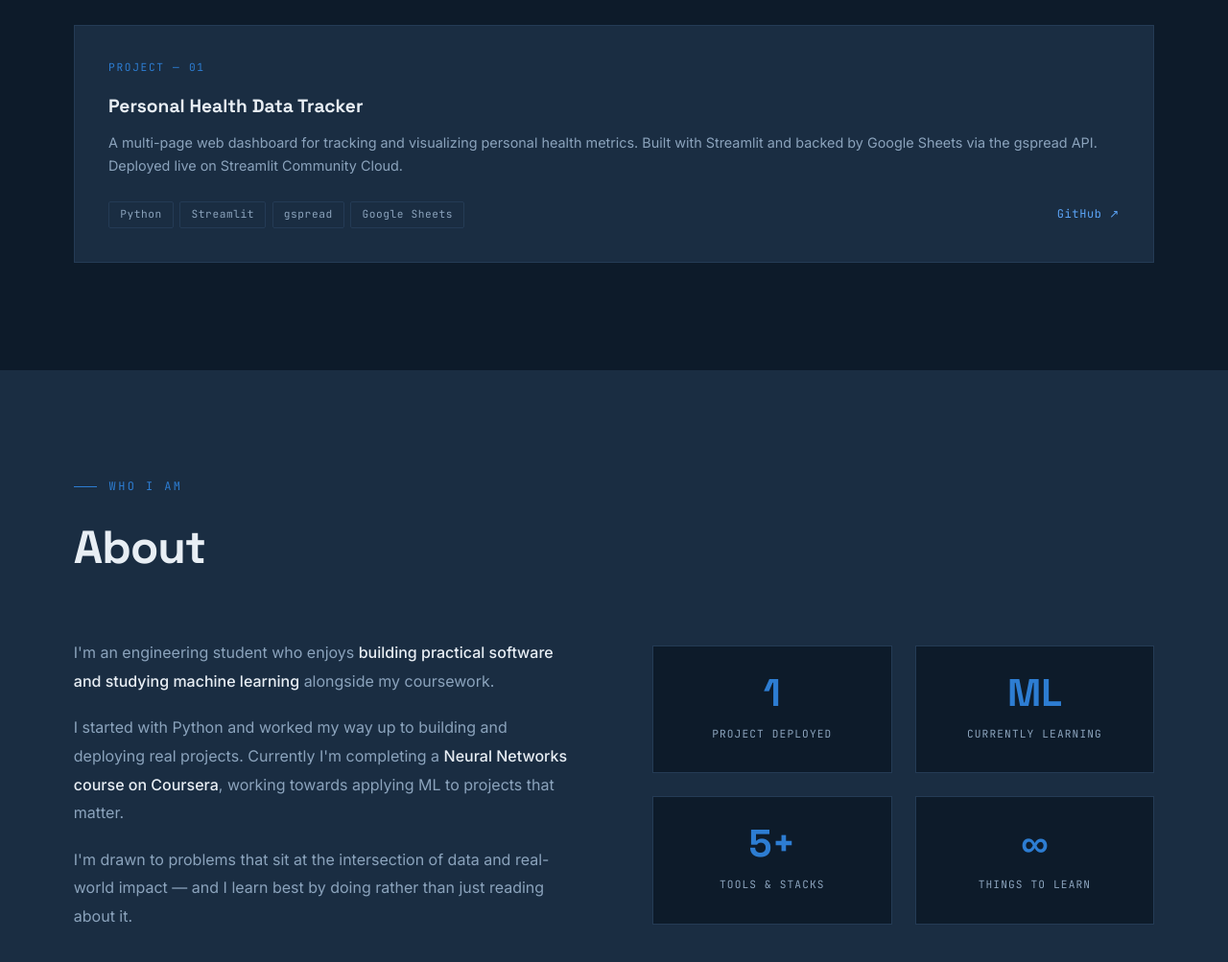
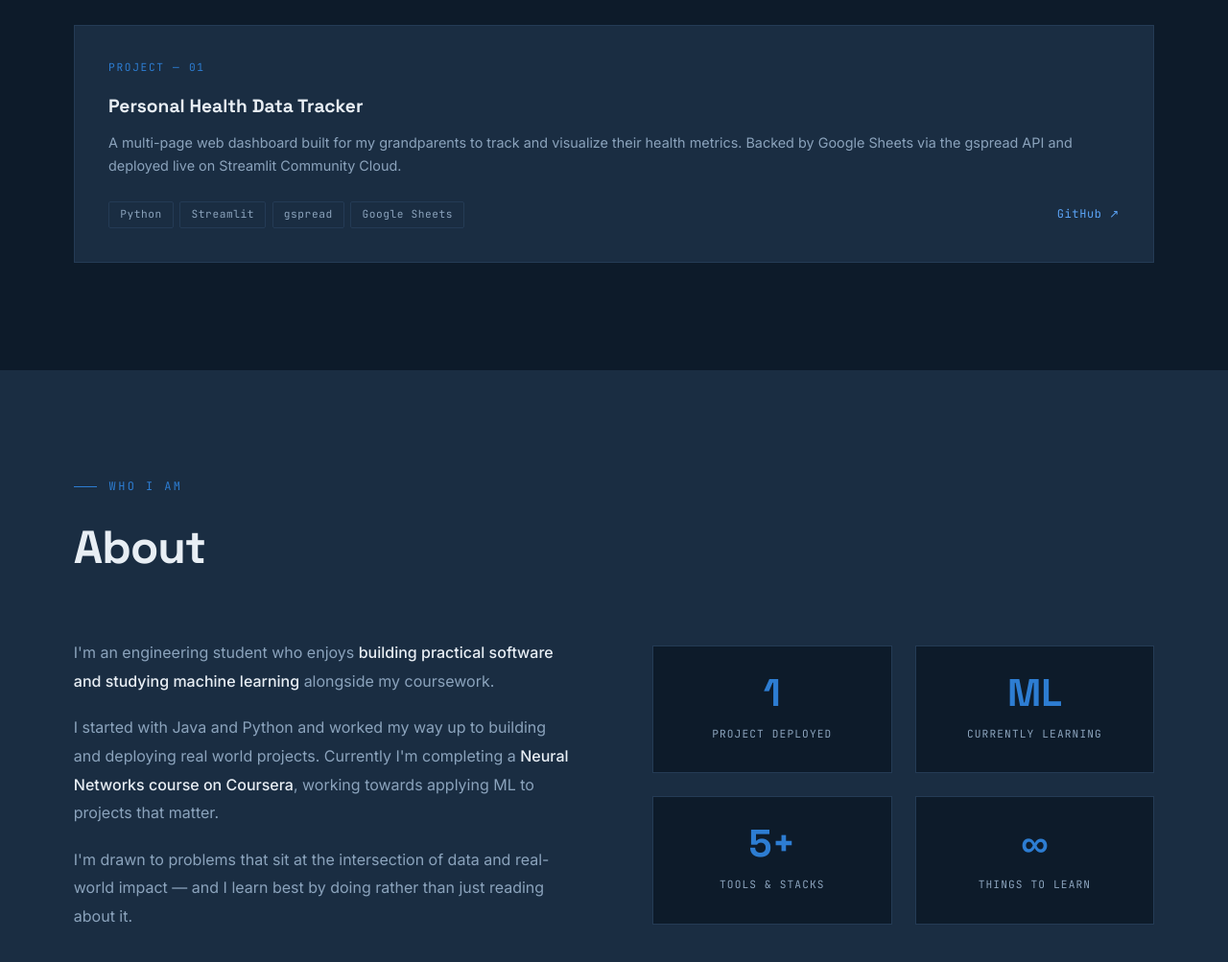
Before and after one commit to aayooos/aayooos.github.io, a plain HTML site: page index.html in a window 1280 px wide. Shown: the part 2100-3103 px from the top of the page at 96% size. Drawn offline with Linux system fonts and the light colour scheme.

Commit message:
Refine project descriptions and personal introduction
Updated project description for clarity and added context about the target audience. Revised personal introduction to reflect programming journey more accurately.

```diff
--- a/index.html
+++ b/index.html
@@ -609,9 +609,9 @@
       <div class="project-number">PROJECT — 01</div>
       <div class="project-title">Personal Health Data Tracker</div>
       <p class="project-desc">
-        A multi-page web dashboard for tracking and visualizing personal health metrics.
-        Built with Streamlit and backed by Google Sheets via the gspread API.
-        Deployed live on Streamlit Community Cloud.
+        A multi-page web dashboard built for my grandparents to track and visualize
+        their health metrics. Backed by Google Sheets via the gspread API and
+        deployed live on Streamlit Community Cloud.
       </p>
       <div class="project-footer">
         <div class="project-stack">
@@ -638,8 +638,8 @@
         and studying machine learning</strong> alongside my coursework.
       </p>
       <p>
-        I started with Python and worked my way up to building and deploying
-        real projects. Currently I'm completing a <strong>Neural Networks course on Coursera</strong>,
+        I started with Java and Python and worked my way up to building and deploying
+        real world projects. Currently I'm completing a <strong>Neural Networks course on Coursera</strong>,
         working towards applying ML to projects that matter.
       </p>
       <p>
```
